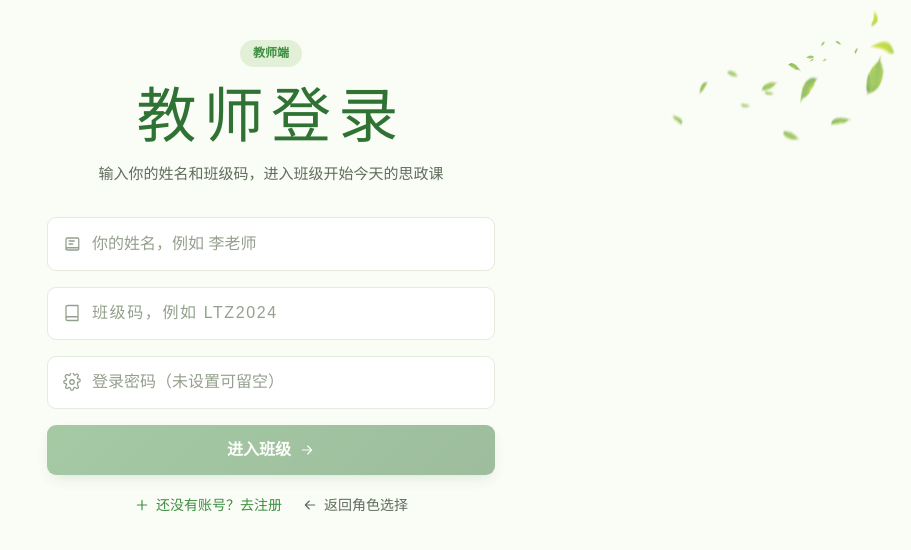
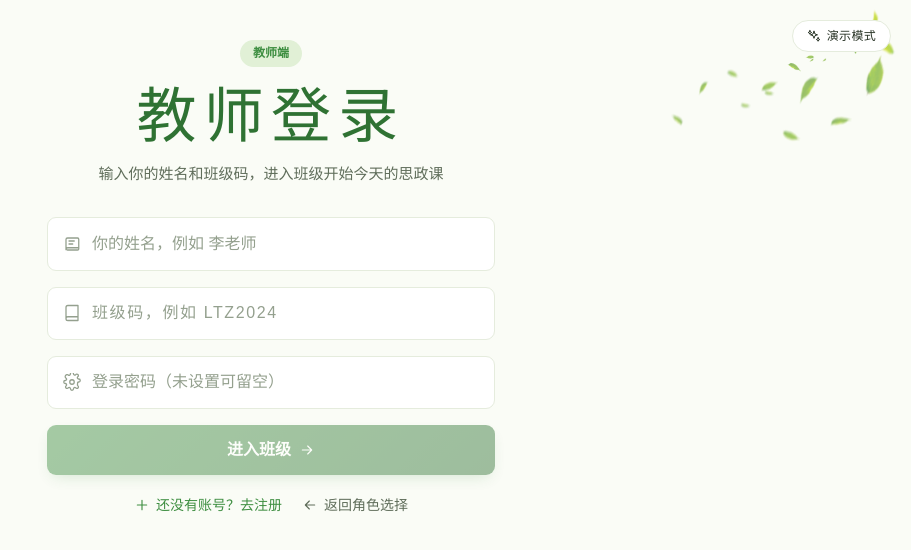
Before and after one commit to Fake-msn/vigilant-spoon, a React (Vite) app in the folder web-spa/: page /teacher/login in a window 1280 px wide. Shown: the top 550 px of the page, without its empty margins (369-1280 px from the left). Built offline with nearby package versions, Linux system fonts and the light colour scheme; no server answers; a web font is replaced by a local one.

Commit message:
feat(teacher): add DemoModeToggle to login & register pages

```diff
--- a/web-spa/src/pages/teacher/login/TeacherLoginPage.tsx
+++ b/web-spa/src/pages/teacher/login/TeacherLoginPage.tsx
@@ -2,6 +2,7 @@ import { useState } from 'react'
 import { Link, Navigate, useNavigate } from 'react-router-dom'
 import { api } from '@/api/client'
 import { Icon } from '@/components/Icon'
+import { DemoModeToggle } from '@/components/DemoModeToggle'
 import { getSession, isStudentProfile, setSession } from '@/stores/session'
 
 export function TeacherLoginPage() {
@@ -34,6 +35,7 @@ export function TeacherLoginPage() {
 
   return (
     <div className="relative mx-auto w-full max-w-[1760px] overflow-x-clip px-6 py-10 lg:px-10">
+      <DemoModeToggle variant="navigate-home" />
       <img src="/design/leaves.png" alt="" aria-hidden className="pointer-events-none absolute -right-10 -top-6 hidden w-72 opacity-70 lg:block" />
       <img src="/design/cloud.png" alt="" aria-hidden className="pointer-events-none absolute -left-24 bottom-0 hidden w-72 opacity-40 lg:block" />
 
--- a/web-spa/src/pages/teacher/register/TeacherRegisterPage.tsx
+++ b/web-spa/src/pages/teacher/register/TeacherRegisterPage.tsx
@@ -2,6 +2,7 @@ import { useState } from 'react'
 import { Link, useNavigate } from 'react-router-dom'
 import { api } from '@/api/client'
 import { Icon } from '@/components/Icon'
+import { DemoModeToggle } from '@/components/DemoModeToggle'
 
 export function TeacherRegisterPage() {
   const navigate = useNavigate()
@@ -43,6 +44,7 @@ export function TeacherRegisterPage() {
 
   return (
     <div className="relative mx-auto w-full max-w-[1760px] overflow-x-clip px-6 py-10 lg:px-10">
+      <DemoModeToggle variant="navigate-home" />
       <img src="/design/leaves.png" alt="" aria-hidden className="pointer-events-none absolute -right-10 -top-6 hidden w-72 opacity-70 lg:block" />
       <img src="/design/cloud.png" alt="" aria-hidden className="pointer-events-none absolute -left-24 bottom-0 hidden w-72 opacity-40 lg:block" />
 
```
